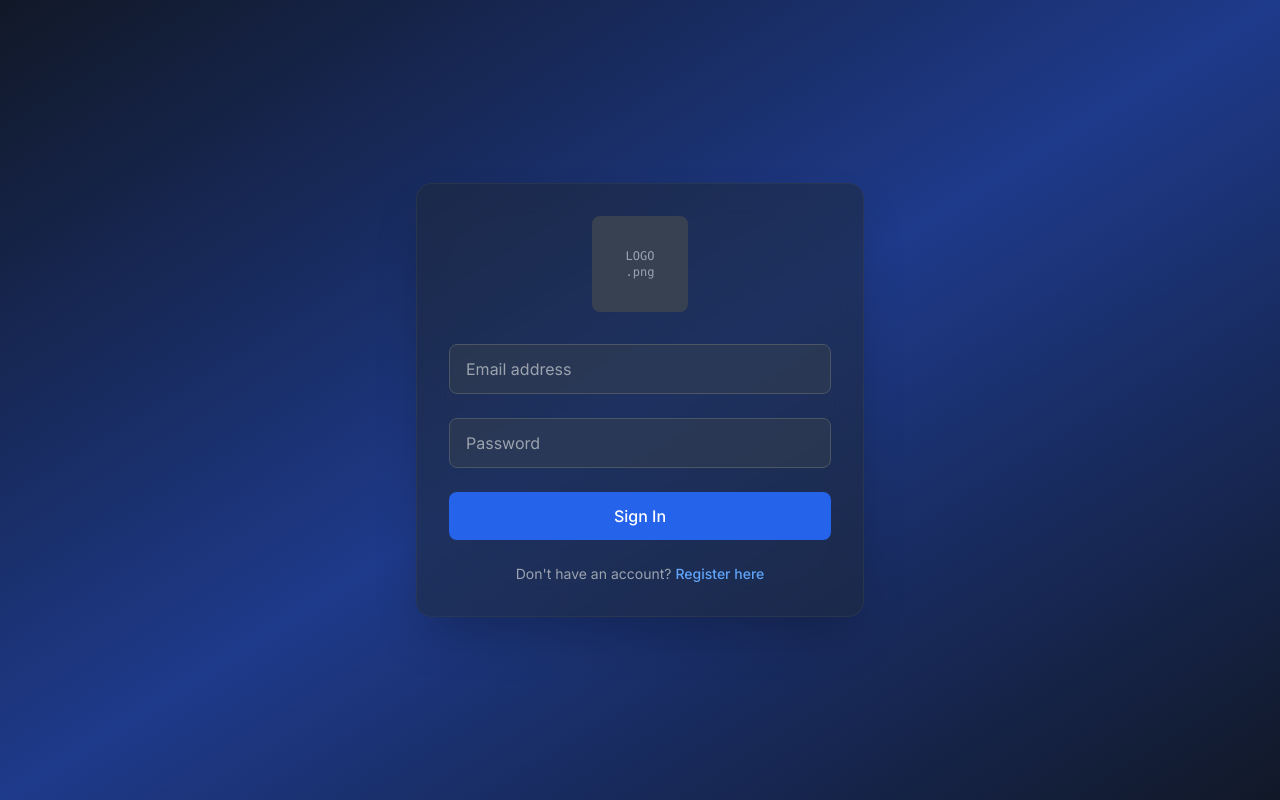
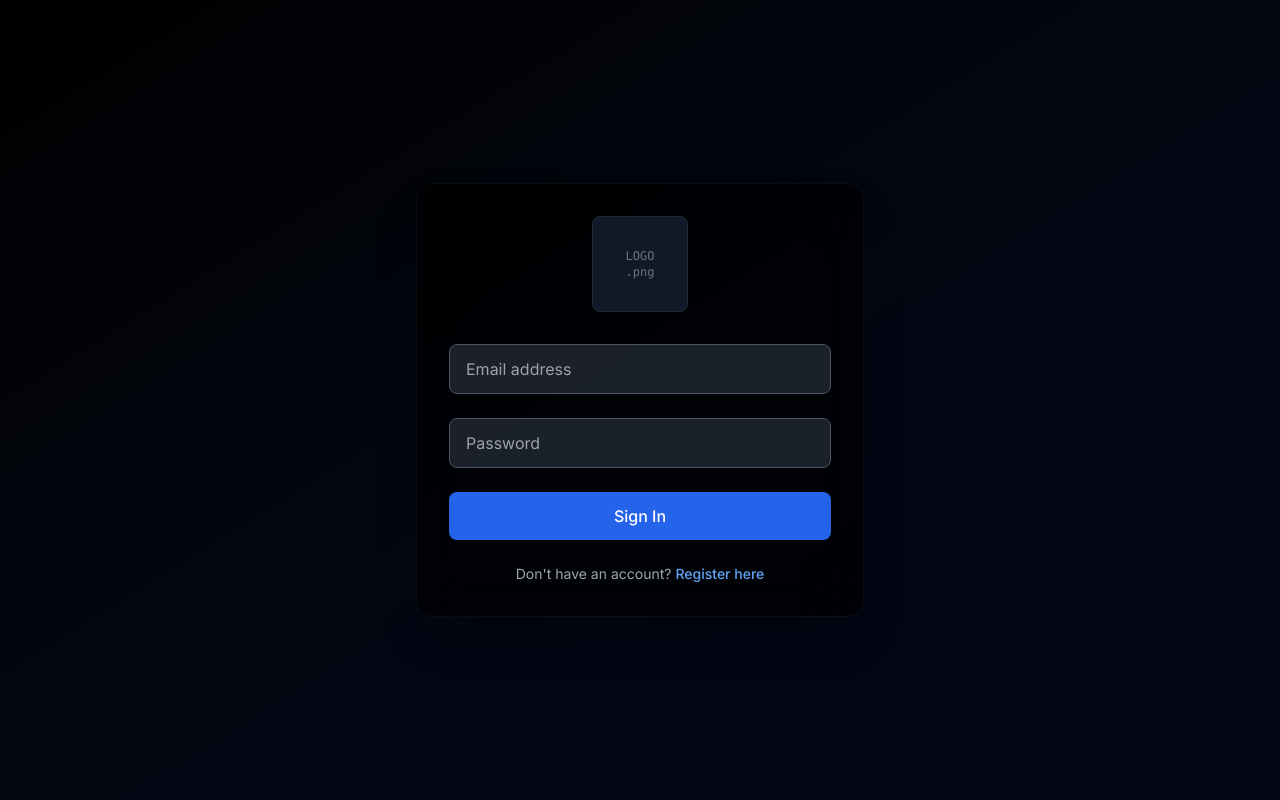
Before and after one commit to MikeGii/LegendRix_E_Sports, a Next.js app: page / in a window 1280 px wide. Built offline with nearby package versions, Linux system fonts and the light colour scheme.

Commit message:
6 - Created darker theme for login

```diff
--- a/src/components/MainApp.tsx
+++ b/src/components/MainApp.tsx
@@ -16,10 +16,10 @@ export function MainApp() {
   // Loading state
   if (isLoading) {
     return (
-      <div className="min-h-screen bg-gray-900 flex items-center justify-center">
+      <div className="min-h-screen bg-black flex items-center justify-center">
         <div className="text-center">
-          <div className="animate-spin rounded-full h-12 w-12 border-b-2 border-blue-500 mx-auto mb-4"></div>
-          <p className="text-gray-300">Loading...</p>
+          <div className="animate-spin rounded-full h-12 w-12 border-b-2 border-blue-400 mx-auto mb-4"></div>
+          <p className="text-gray-400">Loading...</p>
         </div>
       </div>
     )
@@ -58,14 +58,14 @@ export function MainApp() {
     )
   }
 
-  // User is not logged in - show dark auth page
+  // User is not logged in - show ultra dark auth page
   return (
-    <div className="min-h-screen bg-gradient-to-br from-gray-900 via-blue-900 to-gray-900 flex items-center justify-center p-4">
+    <div className="min-h-screen bg-gradient-to-br from-black via-gray-950 to-slate-950 flex items-center justify-center p-4">
       <div className="w-full max-w-md">
-        <div className="bg-gray-800/50 backdrop-blur-lg rounded-2xl p-8 shadow-2xl border border-gray-700/50">
+        <div className="bg-black/70 backdrop-blur-xl rounded-2xl p-8 shadow-2xl border border-gray-800/30">
           {/* Logo Placeholder */}
           <div className="flex justify-center mb-8">
-            <div className="w-24 h-24 bg-gray-700 rounded-lg flex items-center justify-center text-gray-400 text-xs font-mono">
+            <div className="w-24 h-24 bg-gray-900 rounded-lg flex items-center justify-center text-gray-500 text-xs font-mono border border-gray-800">
               LOGO
               <br />
               .png
```
